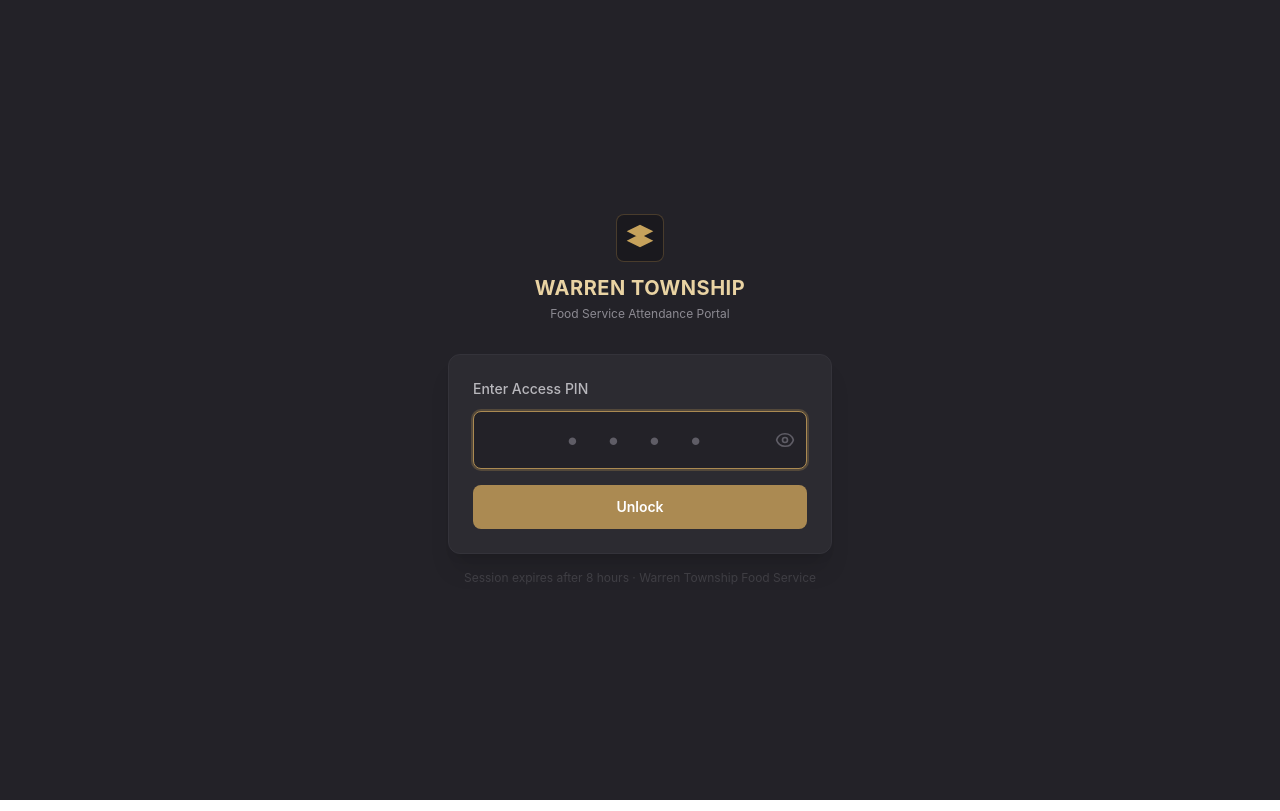
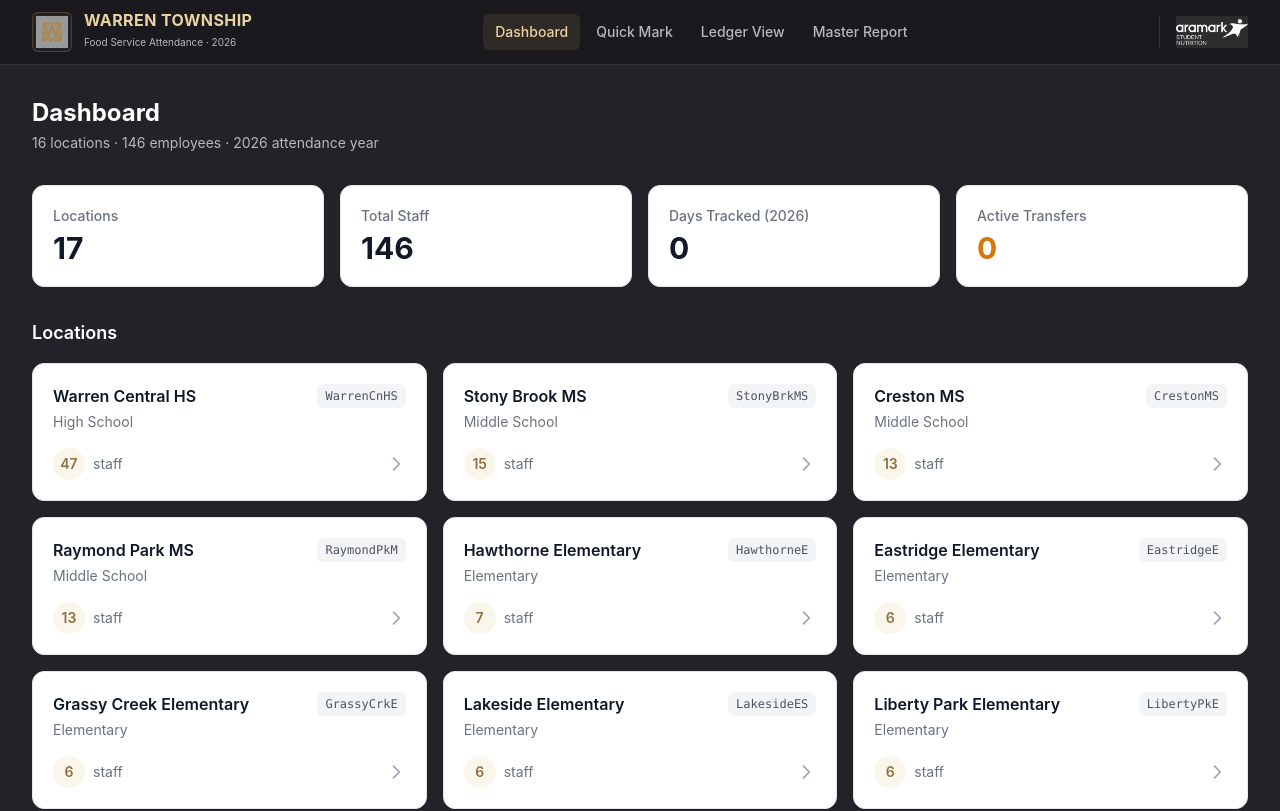
Before and after one commit to Jwhite1218-blip/attendance-tracker, a React (Vite) app: page / in a window 1280 px wide. Shown: the top 811 px of the page. Built offline with nearby package versions, Linux system fonts and the light colour scheme.

Commit message:
Remove attendance tracker PIN gate

```diff
--- a/src/App.jsx
+++ b/src/App.jsx
@@ -4,7 +4,6 @@ import LocationView from './pages/LocationView.jsx'
 import MasterReport from './pages/MasterReport.jsx'
 import LedgerView from './pages/LedgerView.jsx'
 import QuickMark from './pages/QuickMark.jsx'
-import PinGate, { logout } from './components/PinGate.jsx'
 import warrenLogo from './assets/warren-logo.png'
 import aramarkLogo from './assets/aramark-logo.png'
 
@@ -18,7 +17,7 @@ export default function App() {
     { path: '/reports/master', label: 'Master Report' },
   ]
 
-  const Inner = (
+  return (
     <div className="min-h-screen bg-charcoal-800">
       <nav className="bg-charcoal-900 border-b border-charcoal-600 sticky top-0 z-50">
         <div className="max-w-7xl mx-auto px-4 sm:px-6 lg:px-8">
@@ -51,15 +50,6 @@ export default function App() {
 
             <div className="flex items-center gap-3 pl-4 border-l border-charcoal-600 ml-2">
               <img src={aramarkLogo} alt="Aramark Student Nutrition" className="hidden sm:block h-8 object-contain" />
-              <button
-                onClick={logout}
-                className="text-charcoal-300 hover:text-red-400 transition-colors p-1.5"
-                title="Lock & Log Out"
-              >
-                <svg className="w-5 h-5" fill="none" viewBox="0 0 24 24" stroke="currentColor" strokeWidth={2}>
-                  <path strokeLinecap="round" strokeLinejoin="round" d="M8 11V7a4 4 0 118 0m-4 8v2m-6 4h12a2 2 0 002-2v-6a2 2 0 00-2-2H6a2 2 0 00-2 2v6a2 2 0 002 2z" />
-                </svg>
-              </button>
             </div>
           </div>
         </div>
@@ -74,6 +64,4 @@ export default function App() {
       </Routes>
     </div>
   )
-
-  return <PinGate>{Inner}</PinGate>
 }
--- a/src/components/PinGate.jsx
+++ /dev/null
@@ -1,124 +0,0 @@
-import { useState, useEffect } from 'react'
-
-// ┌─────────────────────────────────────────────┐
-// │  Change this PIN to whatever you want       │
-// └─────────────────────────────────────────────┘
-const ACCESS_PIN = '4421'
-
-const STORAGE_KEY = 'att-auth-session'
-const SESSION_DURATION = 8 * 60 * 60 * 1000 // 8 hours
-
-export function getAuthState() {
-  try {
-    const raw = sessionStorage.getItem(STORAGE_KEY)
-    if (!raw) return null
-    const data = JSON.parse(raw)
-    if (Date.now() - data.timestamp > SESSION_DURATION) {
-      sessionStorage.removeItem(STORAGE_KEY)
-      return null
-    }
-    return data
-  } catch {
-    return null
-  }
-}
-
-export function logout() {
-  sessionStorage.removeItem(STORAGE_KEY)
-  window.location.reload()
-}
-
-export default function PinGate({ children }) {
-  // Use 'checking' string sentinel so it's distinct from null (= not authed)
-  const [authed, setAuthed] = useState('checking')
-  const [pin, setPin] = useState('')
-  const [error, setError] = useState('')
-  const [showPin, setShowPin] = useState(false)
-
-  useEffect(() => {
-    setAuthed(getAuthState())
-  }, [])
-
-  const handleSubmit = (e) => {
-    e.preventDefault()
-    if (pin === ACCESS_PIN) {
-      const session = { timestamp: Date.now() }
-      sessionStorage.setItem(STORAGE_KEY, JSON.stringify(session))
-      setAuthed(session)
-      setPin('')
-    } else {
-      setError('Invalid PIN. Please try again.')
-      setPin('')
-    }
-  }
-
-  // Still checking session — show brief loading
-  if (authed === 'checking') return <div className="min-h-screen bg-charcoal-800" />
-  // Authenticated — render the app
-  if (authed) return children
-
-  // Not authenticated — show PIN gate
-  return (
-    <div className="min-h-screen bg-charcoal-800 flex items-center justify-center px-4">
-      <div className="w-full max-w-sm">
-        <div className="text-center mb-8">
-          <div className="inline-flex items-center gap-3 mb-3">
-            <div className="w-12 h-12 bg-charcoal-900 rounded-lg flex items-center justify-center border border-brand-600/40">
-              <svg className="w-8 h-8 text-brand-400" fill="currentColor" viewBox="0 0 24 24">
-                <path d="M12 2L2 7l10 5 10-5-10-5zm0 7L2 14l10 5 10-5-10-5z" />
-              </svg>
-            </div>
-          </div>
-          <h1 className="text-xl font-bold text-brand-200 tracking-wide">WARREN TOWNSHIP</h1>
-          <p className="text-xs text-charcoal-300 mt-1">Food Service Attendance Portal</p>
-        </div>
-
-        <form onSubmit={handleSubmit} className="bg-charcoal-700 rounded-xl border border-charcoal-600 p-6 shadow-xl">
-          <label className="block text-sm font-medium text-charcoal-200 mb-3">Enter Access PIN</label>
-          <div className="relative">
-            <input
-              type={showPin ? 'text' : 'password'}
-              value={pin}
-              onChange={e => { setPin(e.target.value); setError('') }}
-              autoFocus
-              maxLength={8}
-              inputMode="numeric"
-              pattern="[0-9]*"
-              placeholder="• • • •"
-              className="w-full text-center text-2xl tracking-[0.5em] font-bold bg-charcoal-800 border border-charcoal-500 rounded-lg px-4 py-3 text-brand-100 placeholder-charcoal-400 focus:outline-none focus:border-brand-500 focus:ring-2 focus:ring-brand-500/30 transition-all"
-            />
-            <button
-              type="button"
-              onClick={() => setShowPin(!showPin)}
-              className="absolute right-3 top-1/2 -translate-y-1/2 text-charcoal-400 hover:text-charcoal-200"
-            >
-              {showPin ? (
-                <svg className="w-5 h-5" fill="none" viewBox="0 0 24 24" stroke="currentColor" strokeWidth={2}>
-                  <path strokeLinecap="round" strokeLinejoin="round" d="M13.875 18.825A10.05 10.05 0 0112 19c-4.478 0-8.268-2.943-9.543-7a9.97 9.97 0 011.563-3.029m5.858.908a3 3 0 114.243 4.243M9.878 9.878l4.242 4.242M9.88 9.88l-3.29-3.29m7.532 7.532l3.29 3.29M3 3l3.29 3.29M3 21l3.29-3.29" />
-                </svg>
-              ) : (
-                <svg className="w-5 h-5" fill="none" viewBox="0 0 24 24" stroke="currentColor" strokeWidth={2}>
-                  <path strokeLinecap="round" strokeLinejoin="round" d="M2.036 12.322a1.012 1.012 0 010-.639C3.423 7.51 7.36 4.5 12 4.5c4.638 0 8.573 3.007 9.963 7.178C21.99 11.89 22 11.946 22 12s-.01.111-.036.178C20.577 16.49 16.64 19.5 12 19.5c-4.638 0-8.573-3.007-9.963-7.178z" />
-                  <path strokeLinecap="round" strokeLinejoin="round" d="M15 12a3 3 0 11-6 0 3 3 0 016 0z" />
-                </svg>
-              )}
-            </button>
-          </div>
-
-          {error && <p className="text-sm text-red-400 mt-3 text-center">{error}</p>}
-
-          <button
-            type="submit"
-            className="w-full mt-4 py-3 rounded-lg bg-brand-500 text-white font-semibold text-sm hover:bg-brand-600 transition-colors"
-          >
-            Unlock
-          </button>
-        </form>
-
-        <p className="text-center text-xs text-charcoal-500 mt-4">
-          Session expires after 8 hours · Warren Township Food Service
-        </p>
-      </div>
-    </div>
-  )
-}
```
Also changed, not shown: 1 other file (tests, documents, lock files or other folders).
